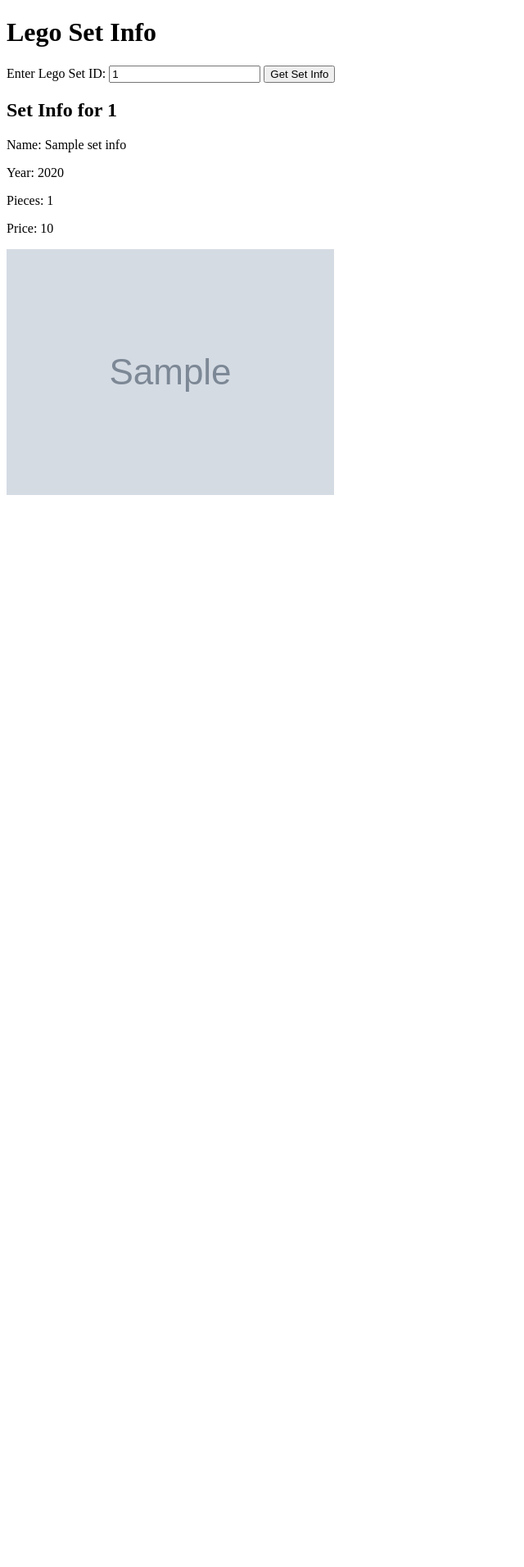
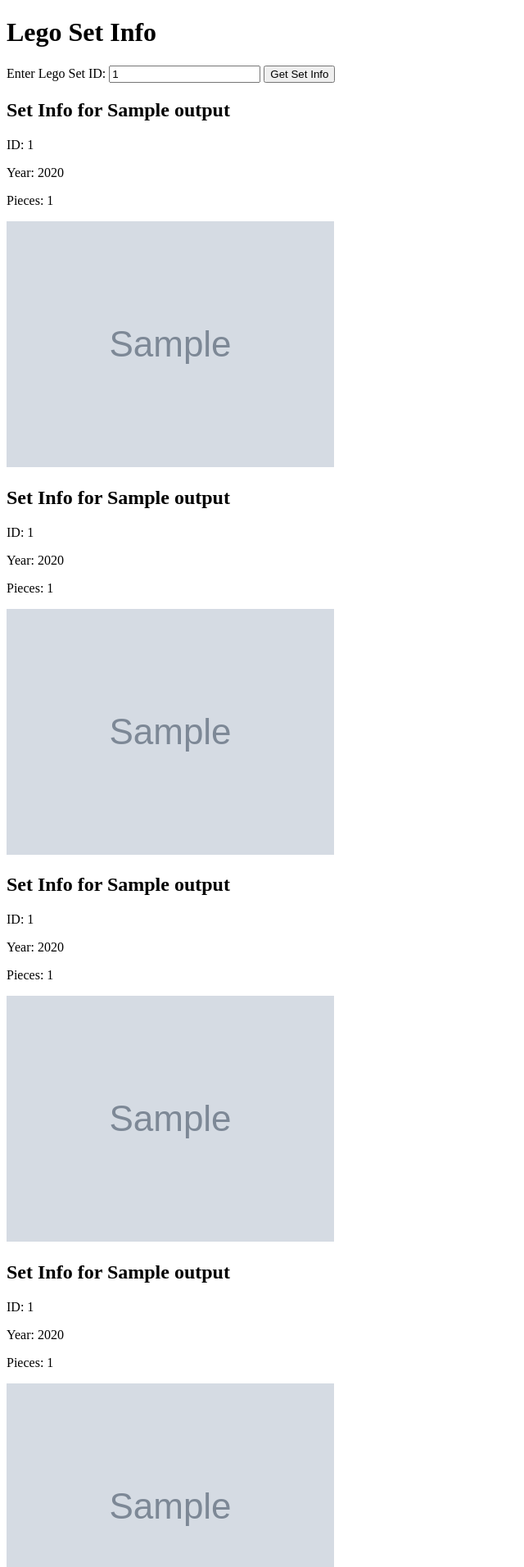
Before and after one commit to akundu0/brickapedia, a Flask app: template templates/results.html in a window 1280 px wide. Shown: the top 1912 px of the page at 82% size, without its empty margins (0-640 px from the left). Before the commit the page ends 604 px from the top, so only its background shows below. Run offline with Flask 3, Linux system fonts and the light colour scheme; the template is opened without the code that fills it: most values are stand-ins (such as "Sample title", 1, 10 or a date in 2020); grey boxes marked "Sample" are stand-in pictures.

Commit message:
Finished backend code to display search results from API calls

```diff
--- a/app.py
+++ b/app.py
@@ -64,6 +64,8 @@
     set_id = request.args.get('set_id', '75192-1')
     return render_template('results.html', set_id=set_id)
 
+"""
+
 @app.route('/api/get_set_parts', methods=['GET'])
 def get_set_parts():
     set_id = request.args.get('set_id', '75192-1')  # Default set
@@ -86,7 +88,30 @@
             return jsonify({"error": f"Request failed with status code {response.status_code}"}), response.status_code
 
     return jsonify({"set_id": set_id, "parts": all_parts, "part_numbers": part_numbers})
+"""
+# duplicate function using parameters:
+# input: set_id, output: parts
+def get_set_parts(set_id="75192-1"):
+    url = f"https://rebrickable.com/api/v3/lego/sets/{set_id}/parts/"
+    headers = {"Authorization": f"key {API_KEY}"}
 
+    all_parts = []  # Store all parts
+    part_numbers = []  # Store part numbers only
+    # colors = []
+
+    while url:  # Handle pagination
+        response = requests.get(url, headers=headers)
+        if response.status_code == 200:
+            data = response.json()
+            all_parts.extend(data["results"])  # Add all parts
+            part_numbers.extend([part["part"]["part_num"] for part in data["results"]])  # Store part numbers
+            # colors.extend([])
+            url = data.get("next")  # Get next page if exists
+        else:
+            return jsonify({"error": f"Request failed with status code {response.status_code}"}), response.status_code
+
+    return part_numbers
+"""
 
 @app.route('/api/get_sets_with_part', methods=['GET'])
 def get_sets_with_part():
@@ -124,11 +149,169 @@
 
     # Return the list of all sets for the given part number and color
     return jsonify({"part_num": part_num, "color_id": color_id, "sets": all_sets})
+"""
+# Duplicate function with parameters
+# input: part + color, output: sets with part
+def get_sets_with_part(part_num="3005", color_id="1"):
+    print("Received request for part:", part_num)
+    print("Received request for color:", color_id)
+
+    if not part_num or not color_id:
+        return jsonify({"error": "Missing part number or color id"}), 400  # Return error if missing parameters
+
+    # Correct URL with part_num and color_id
+    url = f"https://rebrickable.com/api/v3/lego/parts/{part_num}/colors/{color_id}/sets/"
+    headers = {"Authorization": f"key {API_KEY}"}
+
+    all_sets = []  # Store all sets
+
+    print(f"Fetching sets for part number: {part_num} and color: {color_id}")
+    print(f"API Request URL: {url}")  # Debugging
+
+    while url:  # Handle pagination
+        response = requests.get(url, headers=headers)
+
+        # Print full response for debugging
+        print("Response Status Code:", response.status_code)
+        # print("Full API Response:", response.text)  # Debugging
+
+        if response.status_code == 200:
+            data = response.json()
+            # Extend all_sets with the 'results' from the API response
+            all_sets.extend(data.get("results", []))  # Add sets from response
+            url = data.get("next")  # Check for next page
+        else:
+            return None
+
+    # Return the list of all sets for the given part number and color
+    return all_sets
+
+@app.route('/api/get_sets_with_parts', methods=['GET'])
+def get_sets_with_parts():
+    set_id = request.args.get('set_id', '75192-1')  # Get set_id from query parameters
+    color_id = request.args.get('color_id', 1)
+    if (not set_id) or (not color_id):
+        return jsonify({"error": "Missing set_id"}), 400
+
+    # URL to fetch parts for the set
+    url = f"https://rebrickable.com/api/v3/lego/sets/{set_id}/parts/"
+    headers = {"Authorization": f"key {API_KEY}"}
+
+    # Get the list of parts in the set
+    response = requests.get(url, headers=headers)
+
+    # Debugging: check if response is successful
+    print("Response Status Code:", response.status_code)
+    print("Full API Response:", response.text)
+
+    if response.status_code != 200:
+        return jsonify({"error": f"Request failed with status code {response.status_code}"}), response.status_code
+
+    # Parse the parts data
+    parts_data = response.json()
+    part_numbers = [part['part']['part_num'] for part in parts_data['results']]
+
+    # Now, for each part number, search for sets containing it
+    all_sets = {}
+
+    for part_num in part_numbers:
+        part_url = f"https://rebrickable.com/api/v3/lego/parts/{part_num}/colors/{color_id}/sets/"
+        part_response = requests.get(part_url, headers=headers)
+
+        # Debugging: check if response for part is successful
+        print(f"Fetching sets for part: {part_num}")
+        print("Response Status Code:", part_response.status_code)
+
+        if part_response.status_code == 200:
+            part_sets_data = part_response.json()
+
+            # Use a while loop to handle pagination for sets associated with this part
+            while part_sets_data.get('next'):
+                # Add sets from the current page
+                for set_info in part_sets_data['results']:
+                    all_sets[set_info['set_num']] = set_info  # Dictionary ensures uniqueness
+
+                # Get the next page of results
+                part_url = part_sets_data['next']  # 'next' contains the URL for the next page
+                part_response = requests.get(part_url, headers=headers)
+                part_sets_data = part_response.json()  # Get data from the next page
+
+            # Add the remaining sets from the last page
+            for set_info in part_sets_data['results']:
+                all_sets[set_info['set_num']] = set_info  # Dictionary ensures uniqueness
+        else:
+            print(f"Failed to fetch sets for part {part_num}")
+
+    # Convert dictionary values to a list for the final result
+    unique_sets = list(all_sets.values())
+
+    return jsonify({"set_id": set_id, "sets": unique_sets})
 
 
+def get_set_dupe(set_id):
+    print("Fetching set information...")
+
+    # Define the URL to call the Rebrickable API
+    url = f"https://rebrickable.com/api/v3/lego/sets/{set_id}/"
+    headers = {"Authorization": f"key {API_KEY}"}
+
+    try:
+        # Make the API request
+        response = requests.get(url, headers=headers)
+
+        print("API Response Text:", response.text)
+
+        if response.status_code == 200:
+            # Parse the JSON response
+            set_data = response.json()
+            print(set_data)
+
+            # Prepare data to pass to the template
+            set_info = {
+                "name": set_data.get('name', 'N/A'),
+                "set_id": set_data.get('set_num', 'N/A'),
+                "year": set_data.get('year', 'N/A'),
+                "piece_count": set_data.get('num_parts', 'N/A'),
+                "price": set_data.get('price', 'N/A'),
+                "set_img_url": set_data.get('set_img_url', '')
+            }
+            print("Set Info (JSON):", set_info)
+
+            # Return the data to the template (as JSON or render the HTML with the data)
+            return set_info
+        else:
+            # Handle non-200 responses (error codes)
+            return None
+
+    except requests.exceptions.RequestException as e:
+        # Handle network-related issues
+        return jsonify({"error": str(e)}), 500
+
+@app.route('/api/search', methods=['GET'])
+def search():
+    input_set = request.args.get('set_id')
+    parts = get_set_parts(input_set)
+    count = 0
+    output = dict()
+
+    for part in parts:
+        sets = get_sets_with_part(part_num=part)
+        if count >= 11:
+               break
+        for set in sets:
+           output[count] = get_set_dupe(set["set_num"])
+           # append and make list of all sets with parts in the given set
+           # dictionary to handle duplicates
+           count += 1
+           if count >= 11:
+               break
+    print("Sets (JSON): ", output)
+    return render_template("results.html", output=output)
 # For testing purposes, print the current working directory
 import os
 print("Current working directory:", os.getcwd())
 
 if __name__ == '__main__':
     app.run(debug=True)
+
+# test set_id: '75192-1'
--- a/templates/results.html
+++ b/templates/results.html
@@ -9,19 +9,88 @@
     <h1>Lego Set Info</h1>
 
     <!-- Form to input set_id -->
-    <form action="/api/get_set" method="GET">
+    <form action="/api/search" method="GET">
         <label for="set_id">Enter Lego Set ID: </label>
         <input type="text" id="set_id" name="set_id" value="{{ set_id }}" required>
         <button type="submit">Get Set Info</button>
     </form>
 
-    {% if set_info %}
-        <h2>Set Info for {{ set_info.set_id }}</h2>
-        <p>Name: {{ set_info.name }}</p>
-        <p>Year: {{ set_info.year }}</p>
-        <p>Pieces: {{ set_info.piece_count }}</p>
-        <p>Price: {{ set_info.price }}</p>
-        <img src="{{ set_info.set_img_url }}" alt="Set Image">
+    {% if output[0] %}
+        <h2>Set Info for {{ output[0].name }}</h2>
+        <p>ID: {{ output[0].set_id }}</p>
+        <p>Year: {{ output[0].year }}</p>
+        <p>Pieces: {{ output[0].piece_count }}</p>
+        <img src="{{ output[0].set_img_url }}" alt="Set Image">
+    {% endif %}
+    {% if output[1] %}
+        <h2>Set Info for {{ output[1].name }}</h2>
+        <p>ID: {{ output[1].set_id }}</p>
+        <p>Year: {{ output[1].year }}</p>
+        <p>Pieces: {{ output[1].piece_count }}</p>
+        <img src="{{ output[1].set_img_url }}" alt="Set Image">
+    {% endif %}
+    {% if output[2] %}
+        <h2>Set Info for {{ output[2].name }}</h2>
+        <p>ID: {{ output[2].set_id }}</p>
+        <p>Year: {{ output[2].year }}</p>
+        <p>Pieces: {{ output[2].piece_count }}</p>
+        <img src="{{ output[2].set_img_url }}" alt="Set Image">
+    {% endif %}
+    {% if output[3] %}
+        <h2>Set Info for {{ output[3].name }}</h2>
+        <p>ID: {{ output[3].set_id }}</p>
+        <p>Year: {{ output[3].year }}</p>
+        <p>Pieces: {{ output[3].piece_count }}</p>
+        <img src="{{ output[3].set_img_url }}" alt="Set Image">
+    {% endif %}
+    {% if output[4] %}
+        <h2>Set Info for {{ output[4].name }}</h2>
+        <p>ID: {{ output[4].set_id }}</p>
+        <p>Year: {{ output[4].year }}</p>
+        <p>Pieces: {{ output[4].piece_count }}</p>
+        <img src="{{ output[4].set_img_url }}" alt="Set Image">
+    {% endif %}
+    {% if output[5] %}
+        <h2>Set Info for {{ output[5].name }}</h2>
+        <p>ID: {{ output[5].set_id }}</p>
+        <p>Year: {{ output[5].year }}</p>
+        <p>Pieces: {{ output[5].piece_count }}</p>
+        <img src="{{ output[5].set_img_url }}" alt="Set Image">
+    {% endif %}
+    {% if output[6] %}
+        <h2>Set Info for {{ output[6].name }}</h2>
+        <p>ID: {{ output[6].set_id }}</p>
+        <p>Year: {{ output[6].year }}</p>
+        <p>Pieces: {{ output[6].piece_count }}</p>
+        <img src="{{ output[6].set_img_url }}" alt="Set Image">
+    {% endif %}
+    {% if output[7] %}
+        <h2>Set Info for {{ output[7].name }}</h2>
+        <p>ID: {{ output[7].set_id }}</p>
+        <p>Year: {{ output[7].year }}</p>
+        <p>Pieces: {{ output[7].piece_count }}</p>
+        <img src="{{ output[7].set_img_url }}" alt="Set Image">
+    {% endif %}
+    {% if output[8] %}
+        <h2>Set Info for {{ output[8].name }}</h2>
+        <p>ID: {{ output[8].set_id }}</p>
+        <p>Year: {{ output[8].year }}</p>
+        <p>Pieces: {{ output[8].piece_count }}</p>
+        <img src="{{ output[8].set_img_url }}" alt="Set Image">
+    {% endif %}
+    {% if output[9] %}
+        <h2>Set Info for {{ output[9].name }}</h2>
+        <p>ID: {{ output[9].set_id }}</p>
+        <p>Year: {{ output[9].year }}</p>
+        <p>Pieces: {{ output[9].piece_count }}</p>
+        <img src="{{ output[9].set_img_url }}" alt="Set Image">
+    {% endif %}
+    {% if output[10] %}
+        <h2>Set Info for {{ output[10].name }}</h2>
+        <p>ID: {{ output[10].set_id }}</p>
+        <p>Year: {{ output[10].year }}</p>
+        <p>Pieces: {{ output[10].piece_count }}</p>
+        <img src="{{ output[10].set_img_url }}" alt="Set Image">
     {% endif %}
 </body>
 </html>
```
